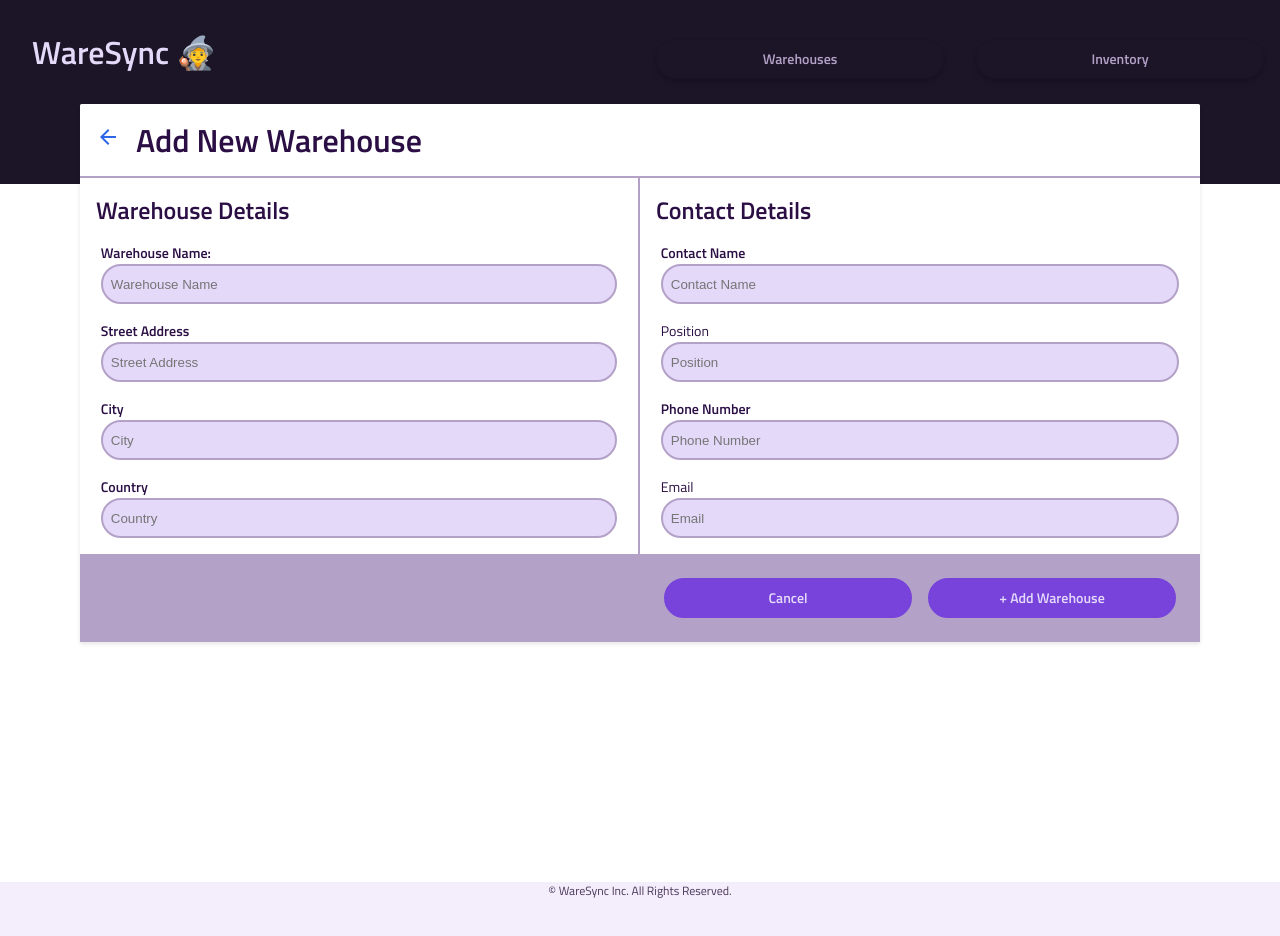
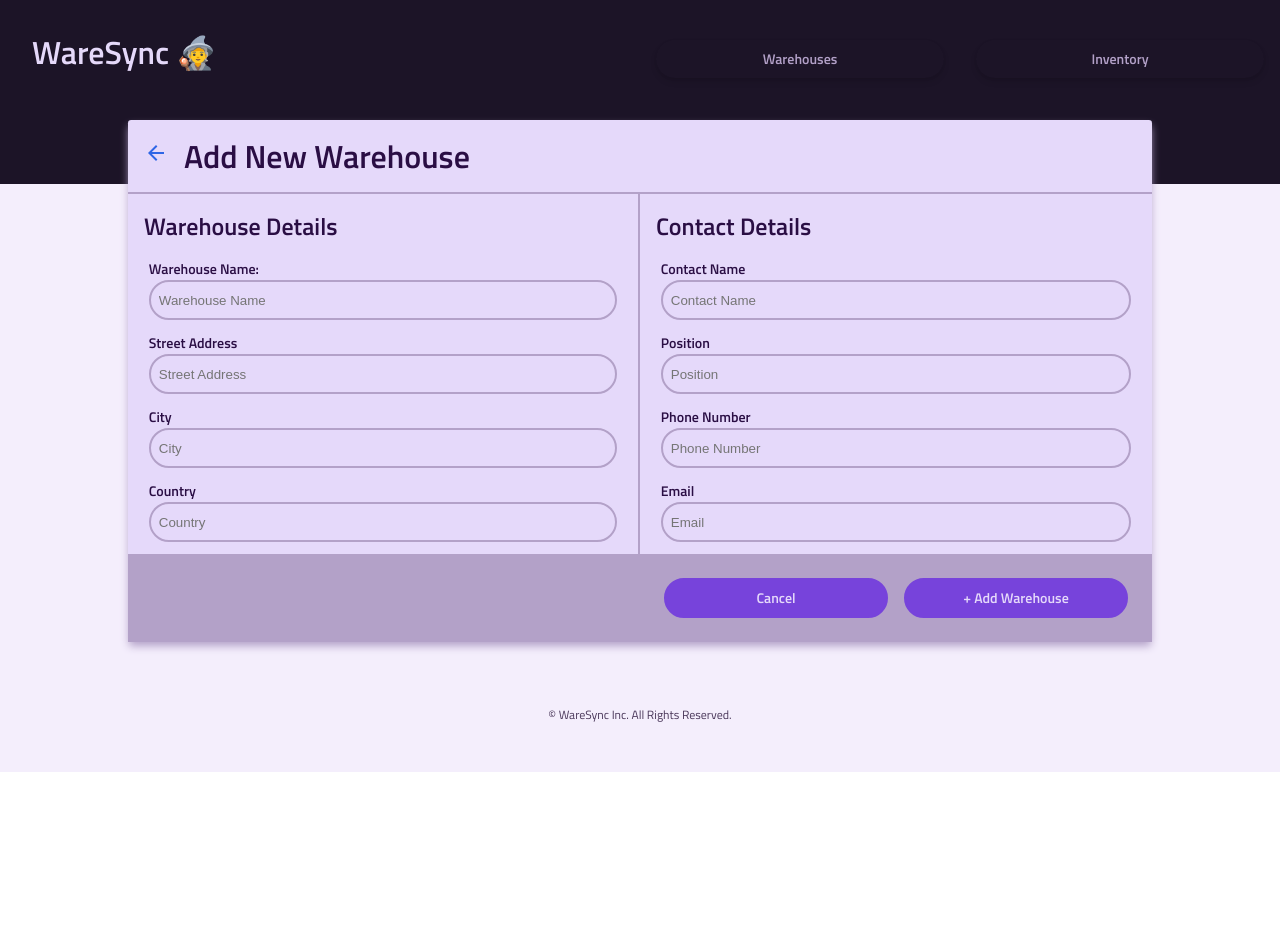
Before and after one commit to lauracourtney/waresync, a React (Vite) app: page /add in a window 1280 px wide. Shown: the top 936 px of the page. After the commit the page ends 800 px from the top, so only its background shows below. Built offline with nearby package versions, Linux system fonts and the light colour scheme.

Commit message:
updated mixins and applied to component styling

```diff
--- a/src/components/AddWarehouse/AddWarehouse.jsx
+++ b/src/components/AddWarehouse/AddWarehouse.jsx
@@ -50,7 +50,7 @@ export default function AddWareHouse() {
       setIsFormValid(false);
       setEmptyError(
         <>
-          <img className="error-icon" src={errorIcon} /> This field is required
+          <img className="error__icon" src={errorIcon} /> This field is required
         </>
       );
       return;
@@ -58,10 +58,10 @@ export default function AddWareHouse() {
 
     if (!validPhoneFormat.test(formData.contact_phone)) {
       setPhoneError(
-        <>
-          <img className="error-icon" src={errorIcon} />
-          Please enter a valid phone number
-        </>
+        <div className="error">
+          <img className="error__icon" src={errorIcon} />
+          <h3>Please enter a valid phone number</h3>
+        </div>
       );
       setIsFormValid(false);
       return;
@@ -70,7 +70,7 @@ export default function AddWareHouse() {
     if (!validEmailFormat.test(formData.contact_email)) {
       setEmailError(
         <>
-          <img className="error-icon" src={errorIcon} />
+          <img className="error__icon" src={errorIcon} />
           Please enter a valid email
         </>
       );
@@ -125,6 +125,7 @@ export default function AddWareHouse() {
     setEmptyError("");
     setEmailError("");
     setPhoneError("");
+    navigate("/warehouses", { state: { refresh: true }, replace: true });
   };
 
   return (
@@ -159,7 +160,7 @@ export default function AddWareHouse() {
                 />
               </label>
               {!formData.warehouse_name && (
-                <p className="errors">{emptyError}</p>
+                <p className="error">{emptyError}</p>
               )}
             </div>
 
@@ -179,7 +180,7 @@ export default function AddWareHouse() {
                   onChange={handleChange}
                 />
               </label>
-              {!formData.address && <p className="errors">{emptyError}</p>}
+              {!formData.address && <p className="error">{emptyError}</p>}
             </div>
 
             <div className="add-warehouse__item">
@@ -198,7 +199,7 @@ export default function AddWareHouse() {
                   onChange={handleChange}
                 />
               </label>
-              {!formData.city && <p className="errors">{emptyError}</p>}
+              {!formData.city && <p className="error">{emptyError}</p>}
             </div>
 
             <div className="add-warehouse__item">
@@ -217,7 +218,7 @@ export default function AddWareHouse() {
                   onChange={handleChange}
                 />
               </label>
-              {!formData.country && <p className="errors">{emptyError}</p>}
+              {!formData.country && <p className="error">{emptyError}</p>}
             </div>
           </div>
 
@@ -240,12 +241,12 @@ export default function AddWareHouse() {
                   onChange={handleChange}
                 />
               </label>
-              {!formData.contact_name && <p className="errors">{emptyError}</p>}
+              {!formData.contact_name && <p className="error">{emptyError}</p>}
             </div>
 
             <div className="add-warehouse__item">
               <label className="add-warehouse__label">
-                <h3 className="add-warehouse__subtitle"></h3>Position
+                <h3 className="add-warehouse__subtitle">Position</h3>
                 <input
                   className={`add-warehouse__input ${
                     !isFormValid && !formData.contact_position
@@ -260,7 +261,7 @@ export default function AddWareHouse() {
                 />
               </label>
               {!formData.contact_position && (
-                <p className="errors">{emptyError}</p>
+                <p className="error">{emptyError}</p>
               )}
             </div>
 
@@ -278,15 +279,13 @@ export default function AddWareHouse() {
                   onChange={handleChange}
                 />
               </label>
-              {!formData.contact_phone && (
-                <p className="errors">{emptyError}</p>
-              )}
-              {phoneError && <p className="errors">{phoneError}</p>}
+              {!formData.contact_phone && <p className="error">{emptyError}</p>}
+              {phoneError && <p className="error">{phoneError}</p>}
             </div>
 
             <div className="add-warehouse__item">
               <label className="add-warehouse__label">
-                Email
+                <h3 className="add-warehouse__subtitle">Email</h3>
                 <input
                   className={`add-warehouse__input ${
                     !isFormValid ? "add-warehouse__input--error" : ""
@@ -298,10 +297,8 @@ export default function AddWareHouse() {
                   onChange={handleChange}
                 />
               </label>
-              {!formData.contact_email && (
-                <p className="errors">{emptyError}</p>
-              )}
-              {emailError && <p className="errors">{emailError}</p>}
+              {!formData.contact_email && <p className="error">{emptyError}</p>}
+              {emailError && <p className="error">{emailError}</p>}
             </div>
           </div>
         </div>
--- a/src/components/AddWarehouse/AddWarehouse.scss
+++ b/src/components/AddWarehouse/AddWarehouse.scss
@@ -2,23 +2,10 @@
 @use "../../styles/partials/mixins" as *;
 
 .add-warehouse {
-  background-color: #f9f9f9;
-  margin: 1rem;
-  z-index: 2;
-  position: relative;
-  top: -5rem;
-  background-color: white;
-  box-shadow: 0 2px 4px rgba(0, 0, 0, 0.1);
-  border-radius: 0.1rem;
-
-  @include desktop {
-    margin: 5rem;
-    top: -10rem;
-  }
+  @include component;
 
   &__header {
-    padding: 1rem;
-    @include flex-box(flex-start, center);
+    @include edit-add-top;
   }
 
   &__title {
@@ -40,18 +27,10 @@
   }
 
   &__details {
-    @include grey-border;
-    padding-bottom: 1rem;
+    @include form-section;
 
-    @include tablet {
-      width: 50%;
-      padding: 0;
-      @include grey-border-right;
-      border-bottom: 0;
-
-      &--division {
-        border-left: 0.1rem solid $secondary-color;
-      }
+    &--division {
+      @include right-section-border;
     }
   }
 
@@ -62,19 +41,15 @@
   }
 
   &__item {
-    gap: 0.2rem;
-    padding: 0 1.3rem 1rem 1.3rem;
+    @include form-item;
   }
 
   &__label {
-    @include flex-box(center, flex-start, nowrap, column);
-    width: 100%;
+    @include form-item-label;
   }
 
   &__input {
-    @include search-bar(none);
-    margin: 0rem;
-    padding: 0.5rem;
+    @include input-bar;
   }
 
   &__bottom {
@@ -82,18 +57,18 @@
   }
 
   &__buttons {
-    @include flex-box(center, center);
-    gap: 1rem;
-    padding: 1rem;
-
-    @include tablet {
-      width: 50%;
-      justify-self: flex-end;
-      padding: 1.5rem;
-    }
+    @include bottom-buttons;
   }
 
   &__button {
     @include add-new-button;
   }
 }
+
+.error {
+  @include error-message;
+
+  &__icon {
+    @include height-width(1rem, 1rem);
+  }
+}
--- a/src/components/EditWarehouse/EditWarehouse.scss
+++ b/src/components/EditWarehouse/EditWarehouse.scss
@@ -2,23 +2,10 @@
 @use "../../styles/partials/mixins" as *;
 
 .edit-warehouse {
-  background-color: #f9f9f9;
-  margin: 1rem;
-  z-index: 2;
-  position: relative;
-  top: -5rem;
-  background-color: white;
-  box-shadow: 0 2px 4px rgba(0, 0, 0, 0.1);
-  border-radius: 0.1rem;
-
-  @include desktop {
-    margin: 5rem;
-    top: -10rem;
-  }
+  @include component;
 
   &__header {
-    padding: 1rem;
-    @include flex-box(flex-start, center);
+    @include edit-add-top;
   }
 
   &__title {
@@ -40,18 +27,10 @@
   }
 
   &__details {
-    @include grey-border;
-    padding-bottom: 1rem;
+    @include form-section;
 
-    @include tablet {
-      width: 50%;
-      padding: 0;
-      @include grey-border-right;
-      border-bottom: 0;
-
-      &--division {
-        border-left: 0.1rem solid $secondary-color;
-      }
+    &--division {
+      @include right-section-border;
     }
   }
 
@@ -62,19 +41,15 @@
   }
 
   &__item {
-    gap: 0.2rem;
-    padding: 0 1.3rem 1rem 1.3rem;
+    @include form-item;
   }
 
   &__label {
-    @include flex-box(center, flex-start, nowrap, column);
-    width: 100%;
+    @include form-item-label;
   }
 
   &__input {
-    @include search-bar(none);
-    margin: 0rem;
-    padding: 0.5rem;
+    @include input-bar;
   }
 
   &__bottom {
@@ -82,15 +57,7 @@
   }
 
   &__buttons {
-    @include flex-box(center, center);
-    gap: 1rem;
-    padding: 1rem;
-
-    @include tablet {
-      width: 50%;
-      justify-self: flex-end;
-      padding: 1.5rem;
-    }
+    @include bottom-buttons;
   }
 
   &__button {
@@ -98,93 +65,10 @@
   }
 }
 
-// .edit-form {
-//   &__label {
-//     display: flex;
-//     flex-direction: column;
-//     align-items: flex-start;
-//     padding-top: 1rem;
-//     gap: 0.2rem;
-//     font-weight: 700;
-//     padding: 0 1.3rem 1rem 1.3rem;
-//   }
-//   &__detail {
-//     @include border-details(
-//       0.3rem 3rem 0.3rem 0.75rem,
-//       $primary-color-light,
-//       0.1rem solid $secondary-color,
-//       1.5rem
-//     );
-//     width: 100%;
-//     color: $primary-color-dark;
-//     @include tablet {
-//       width: 90%;
-//     }
+.error {
+  @include error-message;
 
-//     &--error {
-//       border: 0.1rem solid #c94515;
-//     }
-//   }
-
-//   &__sub-header {
-//     padding: 1rem 1.3rem 1rem 1.3rem;
-//     border-top: 0.1rem solid $secondary-color;
-//     @include tablet {
-//       margin-top: 0;
-//       padding-top: 0;
-//       border-top: 0.1rem solid white;
-//     }
-//   }
-//   &__button-container {
-//     display: flex;
-//     gap: 1rem;
-//     padding: 1rem;
-//     background-color: $background-color;
-//     @include tablet {
-//       justify-content: flex-end;
-//       padding-right: 3.4rem;
-//     }
-//   }
-//   &__button {
-//     width: 50%;
-//     display: flex;
-//     justify-content: center;
-//     @include border-details(
-//       0.5rem 1rem 0.5rem 1rem,
-//       $primary-color-light,
-//       0.1rem solid $primary-color,
-//       1.25rem
-//     );
-//     font-weight: 500;
-//     background-color: $primary-color;
-//     color: #f9f9f9;
-//     white-space: nowrap;
-//     &:hover {
-//       background-color: $primary-color-dark;
-//       border: 0.1rem solid $primary-color-dark;
-//     }
-//     @include tablet {
-//       width: 13%;
-//     }
-//     @include desktop {
-//       width: 9%;
-//     }
-//     &--cancel {
-//       background-color: $primary-color-light;
-//       border: 0.1rem solid $secondary-color;
-//       color: $secondary-color-dark;
-//       font-weight: 700;
-//       @include tablet {
-//         width: 10%;
-//       }
-//       @include tablet {
-//         width: 9%;
-//       }
-//       &:hover {
-//         border: 0.1rem solid $primary-color;
-//         color: $primary-color;
-//         background-color: white;
-//       }
-//     }
-//   }
-// }
+  &__icon {
+    @include height-width(1rem, 1rem);
+  }
+}
--- a/src/components/WarehousesList/WarehousesList.scss
+++ b/src/components/WarehousesList/WarehousesList.scss
@@ -3,7 +3,7 @@
 @use "../../styles/partials/fonts" as *;
 
 .warehouses {
-  @include list-component;
+  @include component;
 
   &__header {
     @include item-list-header;
--- a/src/styles/partials/_global.scss
+++ b/src/styles/partials/_global.scss
@@ -7,3 +7,7 @@
   margin: 0;
   padding: 0;
 }
+
+#root {
+  background-color: $background-color;
+}
```
Also changed, not shown: src/components/EditWarehouse/EditWarehouse.jsx (+15 -19 lines), src/styles/partials/_mixins.scss (+123 -68 lines).
